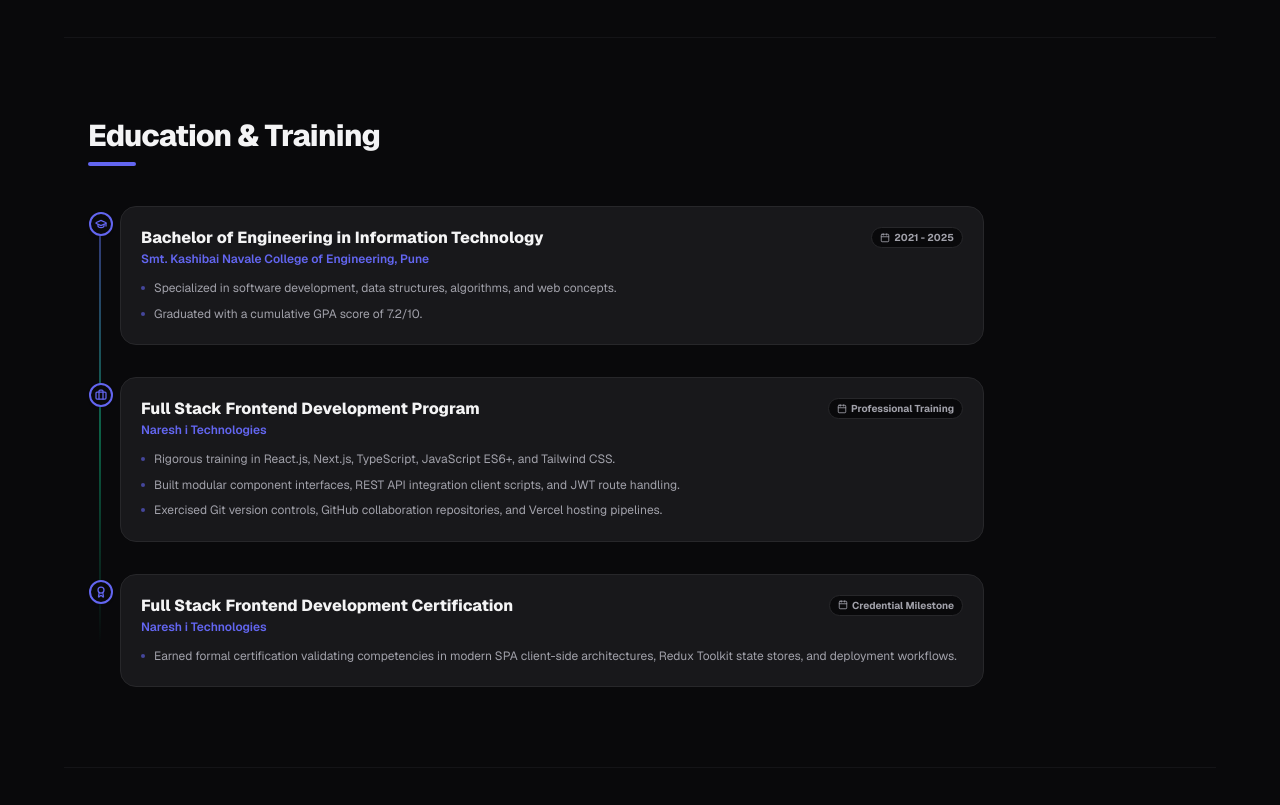
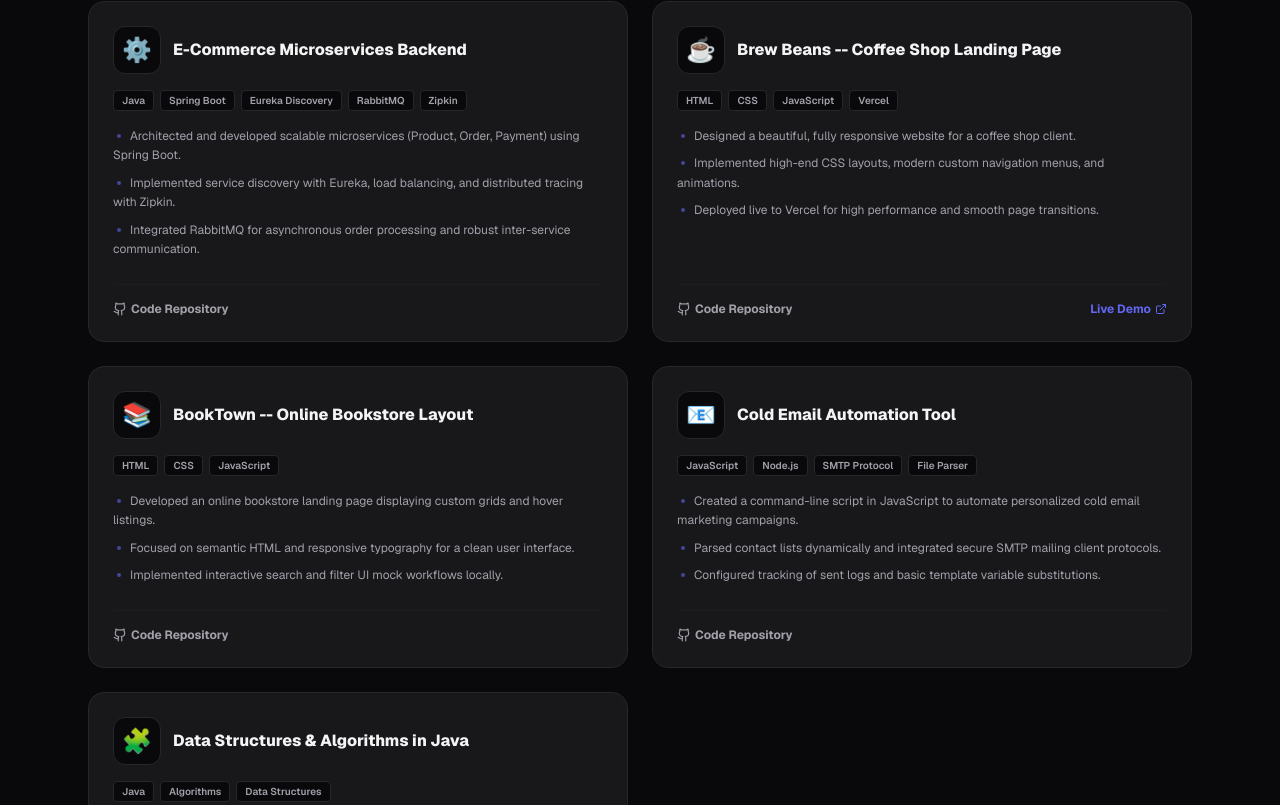
Before and after one commit to kategauransh/portfolio-v2, a Next.js app: page /portfolio-v2/ in a window 1280 px wide. Shown: the part 2715-3520 px from the top of the page. Built offline with nearby package versions, Linux system fonts and the light colour scheme.

Commit message:
feat: add all public repositories from GitHub profile to portfolio projects

```diff
--- a/src/components/Projects.tsx
+++ b/src/components/Projects.tsx
@@ -36,7 +36,7 @@ export default function Projects() {
       description: [
         "Developed a modern portfolio website with reusable component architecture.",
         "Implemented smooth animations and optimized responsiveness across devices.",
-        "Deployed on Vercel with SEO-friendly structure and performance optimizations."
+        "Deployed on GitHub Pages with SEO-friendly structure and performance optimizations."
       ],
       github: "https://github.com/kategauransh/portfolio-v2",
       live: "https://kategauransh.github.io/portfolio-v2/",
@@ -53,6 +53,66 @@ export default function Projects() {
       github: "https://github.com/kategauransh/identityflow",
       live: "https://kategauransh.github.io/identityflow/",
       icon: "🔐"
+    },
+    {
+      title: "E-Commerce Microservices Backend",
+      tech: ["Java", "Spring Boot", "Eureka Discovery", "RabbitMQ", "Zipkin"],
+      description: [
+        "Architected and developed scalable microservices (Product, Order, Payment) using Spring Boot.",
+        "Implemented service discovery with Eureka, load balancing, and distributed tracing with Zipkin.",
+        "Integrated RabbitMQ for asynchronous order processing and robust inter-service communication."
+      ],
+      github: "https://github.com/kategauransh/E-Commerce-Microservices",
+      live: "",
+      icon: "⚙️"
+    },
+    {
+      title: "Brew Beans -- Coffee Shop Landing Page",
+      tech: ["HTML", "CSS", "JavaScript", "Vercel"],
+      description: [
+        "Designed a beautiful, fully responsive website for a coffee shop client.",
+        "Implemented high-end CSS layouts, modern custom navigation menus, and animations.",
+        "Deployed live to Vercel for high performance and smooth page transitions."
+      ],
+      github: "https://github.com/kategauransh/Brew-Beans",
+      live: "https://brew-beans-hazel.vercel.app",
+      icon: "☕"
+    },
+    {
+      title: "BookTown -- Online Bookstore Layout",
+      tech: ["HTML", "CSS", "JavaScript"],
+      description: [
+        "Developed an online bookstore landing page displaying custom grids and hover listings.",
+        "Focused on semantic HTML and responsive typography for a clean user interface.",
+        "Implemented interactive search and filter UI mock workflows locally."
+      ],
+      github: "https://github.com/kategauransh/BookTown-",
+      live: "",
+      icon: "📚"
+    },
+    {
+      title: "Cold Email Automation Tool",
+      tech: ["JavaScript", "Node.js", "SMTP Protocol", "File Parser"],
+      description: [
+        "Created a command-line script in JavaScript to automate personalized cold email marketing campaigns.",
+        "Parsed contact lists dynamically and integrated secure SMTP mailing client protocols.",
+        "Configured tracking of sent logs and basic template variable substitutions."
+      ],
+      github: "https://github.com/kategauransh/Cold-Email-Automation",
+      live: "",
+      icon: "📧"
+    },
+    {
+      title: "Data Structures & Algorithms in Java",
+      tech: ["Java", "Algorithms", "Data Structures"],
+      description: [
+        "Coded standard data structures (trees, graphs, lists) and common algorithms in Java.",
+        "Optimized algorithmic runtime complexities using dynamic programming principles.",
+        "Built modular, reusable class structures to test sorting and traversal solutions."
+      ],
+      github: "https://github.com/kategauransh/DSA_codes",
+      live: "",
+      icon: "🧩"
     }
   ];
 
```
